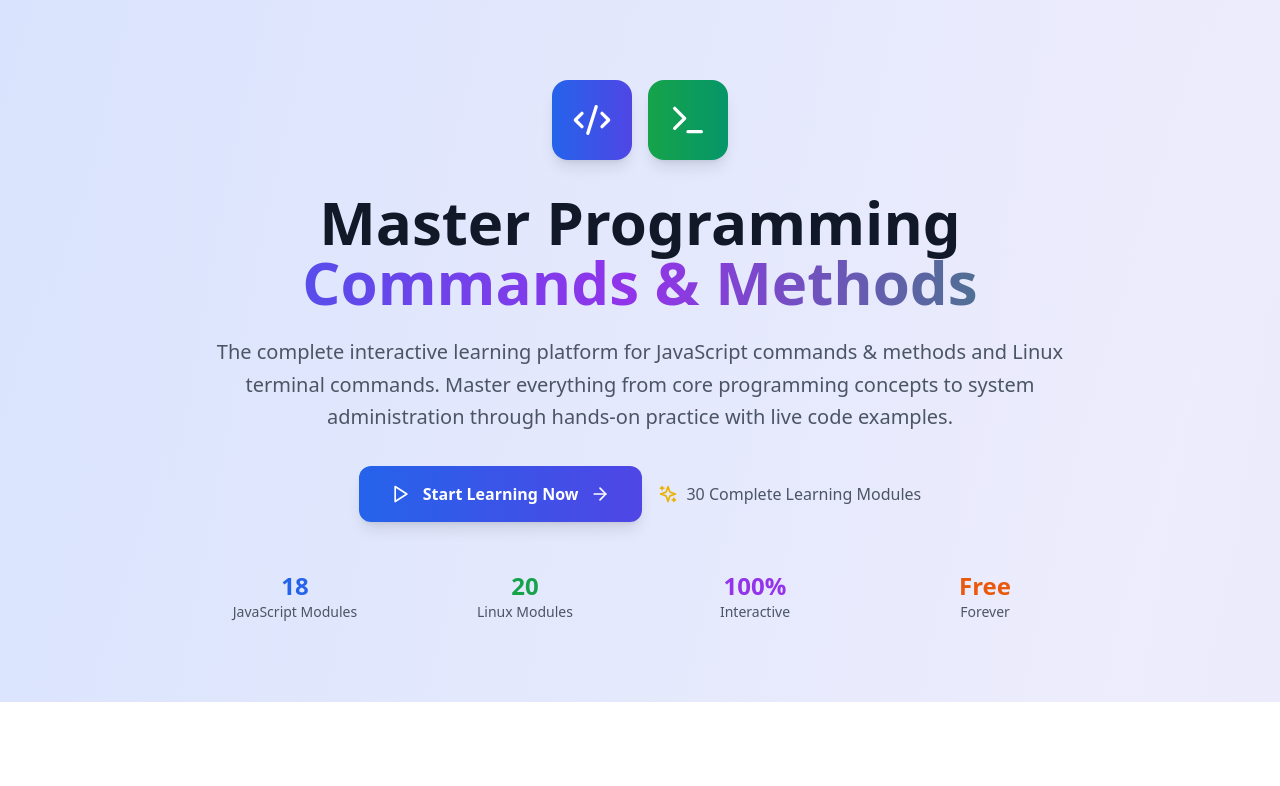
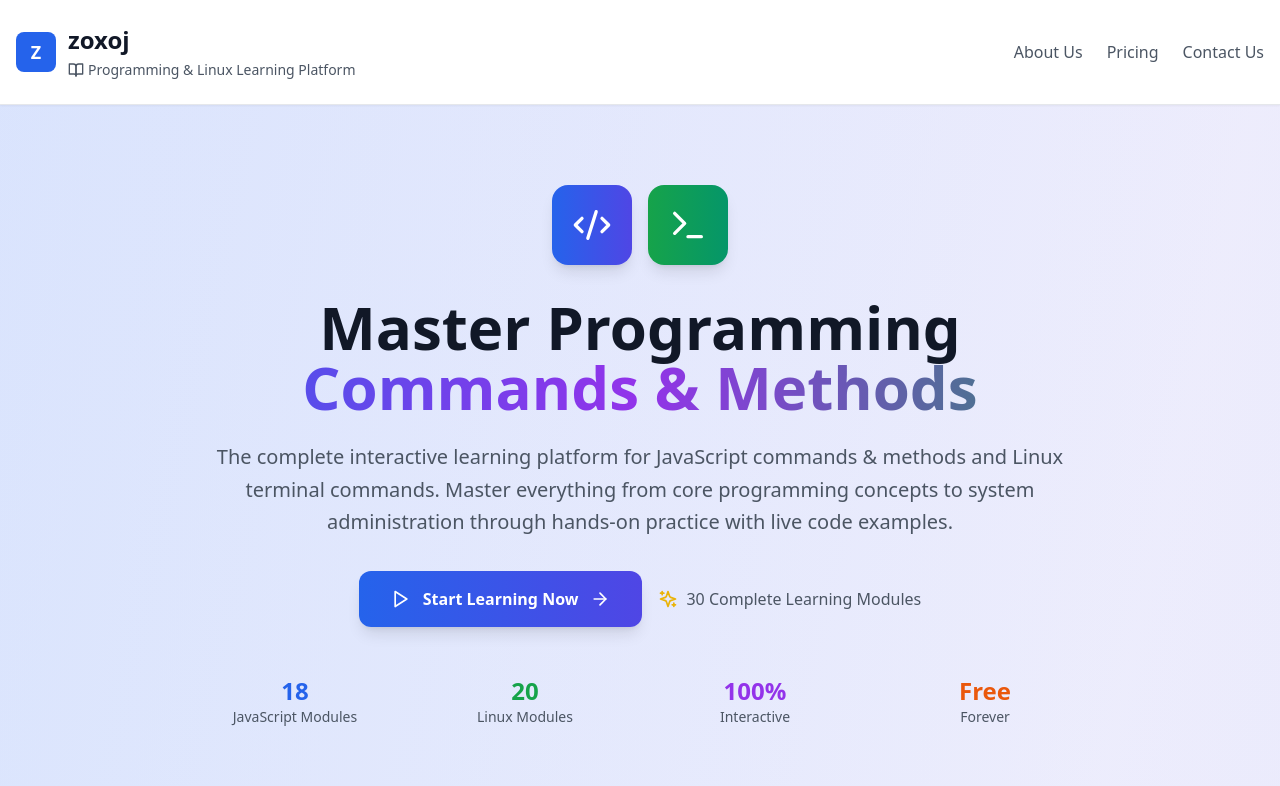
Before and after one commit to sheikyerbouti100/zoxoj, a React (Vite) app: page / in a window 1280 px wide. Shown: the top 786 px of the page. Built offline with nearby package versions, Linux system fonts and the light colour scheme.

Commit message:
Add header with logo and navigation to HomePage

```diff
--- a/src/components/HomePage.tsx
+++ b/src/components/HomePage.tsx
@@ -1,5 +1,5 @@
 import React from 'react';
-import { Code2, ArrowRight, Sparkles, Target, Users, BookOpen, Play, Lightbulb, Zap, Database, Calendar, Hash, Globe, Cpu, FileText, AlertTriangle, Settings, Layers, Terminal, Server, Shield, FolderOpen, Network, HardDrive, Monitor, Command } from 'lucide-react';
+import { Code2, ArrowRight, Sparkles, Target, Users, BookOpen, Play, Lightbulb, Zap, Database, Calendar, Hash, Globe, Cpu, FileText, AlertTriangle, Settings, Layers, Terminal, Server, Shield, FolderOpen, Network, HardDrive, Monitor, Command, Menu, X } from 'lucide-react';
 
 interface HomePageProps {
   onNavigateToVariables: () => void;
@@ -11,6 +11,14 @@ interface HomePageProps {
 }
 
 const HomePage: React.FC<HomePageProps> = ({ onNavigateToVariables, onNavigateToConditionals, onNavigateToLoops, onNavigateToFunctions, onNavigateToReturn, onNavigateToLinuxFileSystem }) => {
+  const [isMenuOpen, setIsMenuOpen] = React.useState(false);
+
+  const menuItems = [
+    { label: 'About Us', href: '#about' },
+    { label: 'Pricing', href: '#pricing' },
+    { label: 'Contact Us', href: '#contact' }
+  ];
+
   const javascriptModules = [
     {
       title: "Core Language Keywords",
@@ -259,6 +267,67 @@ const HomePage: React.FC<HomePageProps> = ({ onNavigateToVariables, onNavigateTo
 
   return (
     <div className="min-h-screen bg-gradient-to-br from-indigo-50 via-white to-blue-50">
+      {/* Header */}
+      <header className="bg-white border-b border-gray-200 shadow-sm">
+        <div className="container mx-auto px-4 py-6 max-w-7xl">
+          <div className="flex items-center justify-between">
+            <div className="flex items-center space-x-3 cursor-pointer group">
+              <div className="flex items-center justify-center w-10 h-10 bg-blue-600 rounded-lg group-hover:bg-blue-700 transition-colors duration-200">
+                <span className="text-white font-bold text-lg">Z</span>
+              </div>
+              <div>
+                <h1 className="text-2xl font-bold text-gray-900 group-hover:text-blue-600 transition-colors duration-200">zoxoj</h1>
+                <p className="text-sm text-gray-600 flex items-center mt-1">
+                  <BookOpen className="w-4 h-4 mr-1" />
+                  Programming & Linux Learning Platform
+                </p>
+              </div>
+            </div>
+
+            <div className="flex items-center space-x-6">
+              {/* Desktop Menu */}
+              <nav className="hidden md:flex items-center space-x-6">
+                {menuItems.map((item) => (
+                  <a
+                    key={item.label}
+                    href={item.href}
+                    className="text-gray-600 hover:text-blue-600 font-medium transition-colors duration-200"
+                  >
+                    {item.label}
+                  </a>
+                ))}
+              </nav>
+
+              {/* Mobile Menu Button */}
+              <button
+                onClick={() => setIsMenuOpen(!isMenuOpen)}
+                className="md:hidden p-2 text-gray-600 hover:text-blue-600 hover:bg-blue-50 rounded-lg transition-colors duration-200"
+              >
+                {isMenuOpen ? <X className="w-5 h-5" /> : <Menu className="w-5 h-5" />}
+              </button>
+            </div>
+          </div>
+
+          {/* Mobile Menu */}
+          {isMenuOpen && (
+            <div className="md:hidden mt-4 py-4 border-t border-gray-200">
+              <nav className="flex flex-col space-y-3">
+                {menuItems.map((item) => (
+                  <a
+                    key={item.label}
+                    href={item.href}
+                    className="text-gray-600 hover:text-blue-600 font-medium transition-colors duration-200 py-2"
+                    onClick={() => setIsMenuOpen(false)}
+                  >
+                    {item.label}
+                  </a>
+                ))}
+              </nav>
+            </div>
+          )}
+        </div>
+      </header>
+
       {/* Hero Section */}
       <div className="relative overflow-hidden">
         <div className="absolute inset-0 bg-gradient-to-r from-blue-600/10 to-indigo-600/10"></div>
```
